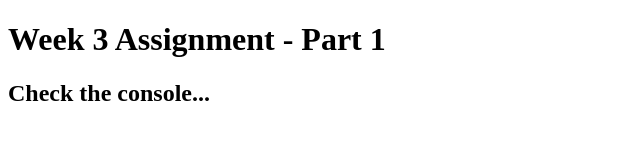
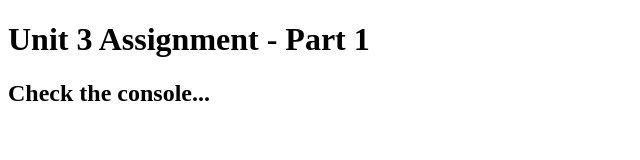
Before and after one commit to zwright101/assignment-unit-3.1, a plain HTML site: page assignment/index.html in a window 1280 px wide. Shown: the whole page, without its empty margins (0-640 px from the left). Drawn offline with Linux system fonts and the light colour scheme.

Commit message:
Update index.html

```diff
--- a/assignment/index.html
+++ b/assignment/index.html
@@ -2,12 +2,12 @@
 <html>
   <head>
     <meta charset="utf-8">
-    <title>Tier 1 Week 3 Assignment</title>
+    <title>Unit 3, Part 1</title>
     <script src="scripts/array-practice.js" charset="utf-8"></script>
   </head>
   <body>
     <header>
-      <h1>Week 3 Assignment - Part 1</h1>
+      <h1>Unit 3 Assignment - Part 1</h1>
       <h2>Check the console...</h2>
     </header>
   </body>
```
